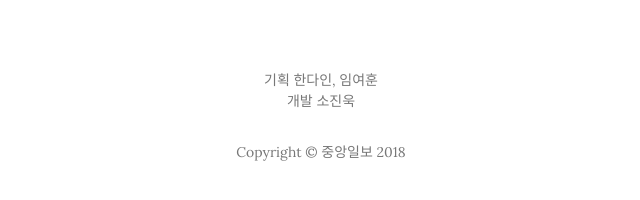
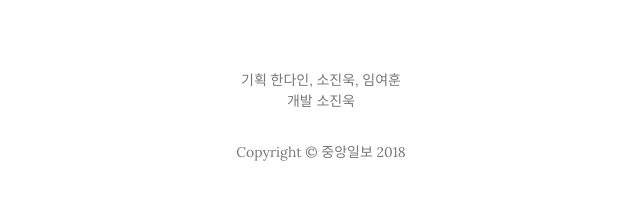
Before and after one commit to dnrwls/dnrwls.github.io, a website: page index2.html in a window 1280 px wide. Shown: the part 2770-2970 px from the top of the page, 319-959 px from the left. Drawn offline with nearby package versions, Linux system fonts and the light colour scheme; a script that the page names is missing; a web font is replaced by a local one.

Commit message:
Update index2.html

```diff
--- a/index2.html
+++ b/index2.html
@@ -297,7 +297,7 @@
                         </li>
                     </ul>
                   -->
-                    <p class="copyright text-muted"> 기획 한다인, 임여훈 <br>  개발 소진욱</p>
+                    <p class="copyright text-muted"> 기획 한다인, 소진욱, 임여훈 <br>  개발 소진욱</p>
                     <p class="copyright text-muted">Copyright &copy; 중앙일보 2018</p>
                 </div>
             </div>
```
